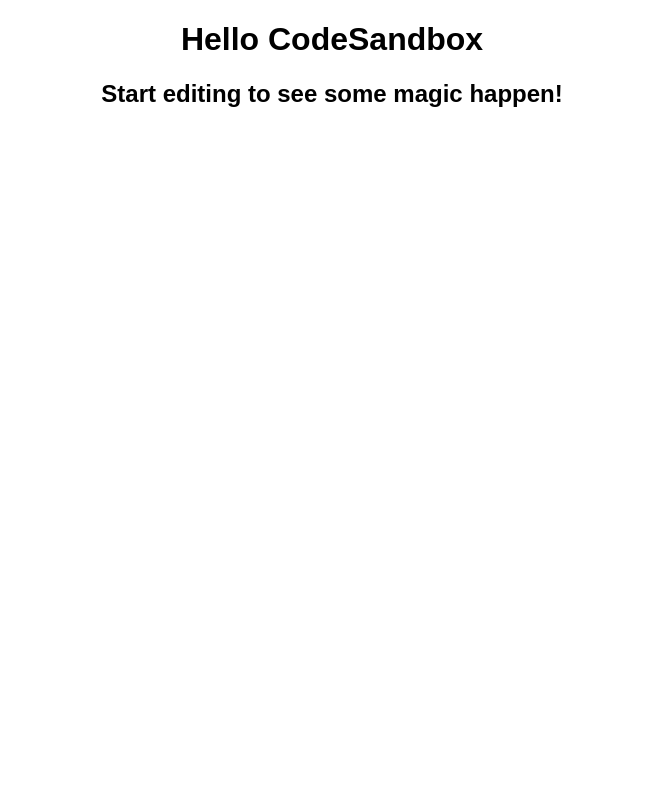
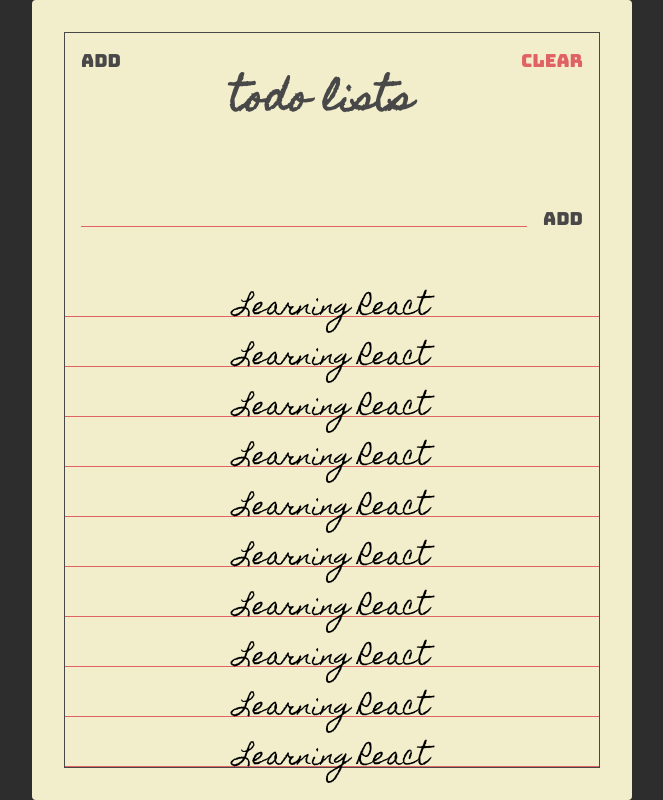
Before and after one commit to Sholahudin/react-todolist, a React (Create React App) app: page / in a window 1280 px wide. Shown: the whole page, without its empty margins (308-971 px from the left). Built offline with nearby package versions, Linux system fonts and the light colour scheme.

Commit message:
pengenalan dasar bagian bagian file di react

```diff
--- a/public/index.html
+++ b/public/index.html
@@ -1,16 +1,32 @@
 <!DOCTYPE html>
 <html lang="en">
-
   <head>
-	<meta charset="utf-8">
-	<meta name="viewport" content="width=device-width, initial-scale=1, shrink-to-fit=no">
-	<meta name="theme-color" content="#000000">
+    <meta charset="utf-8" />
+    <meta
+      name="viewport"
+      content="width=device-width, initial-scale=1, shrink-to-fit=no"
+    />
+    <meta name="theme-color" content="#000000" />
     <!--
       manifest.json provides metadata used when your web app is added to the
       homescreen on Android. See https://developers.google.com/web/fundamentals/engage-and-retain/web-app-manifest/
     -->
-	<link rel="manifest" href="%PUBLIC_URL%/manifest.json">
-	<link rel="shortcut icon" href="%PUBLIC_URL%/favicon.ico">
+    <link rel="manifest" href="%PUBLIC_URL%/manifest.json" />
+    <link rel="shortcut icon" href="%PUBLIC_URL%/favicon.ico" />
+    <link rel="preconnect" href="https://fonts.gstatic.com" />
+    <link
+      href="https://fonts.googleapis.com/css2?family=Homemade+Apple&display=swap"
+      rel="stylesheet"
+    />
+    <link
+      href="https://fonts.googleapis.com/css2?family=Bungee&family=Homemade+Apple&display=swap"
+      rel="stylesheet"
+    />
+    <link
+      href="https://fonts.googleapis.com/css2?family=Homemade+Apple&display=swap"
+      rel="stylesheet"
+    />
+
     <!--
       Notice the use of %PUBLIC_URL% in the tags above.
       It will be replaced with the URL of the `public` folder during the build.
@@ -39,5 +55,4 @@
       To create a production bundle, use `npm run build` or `yarn build`.
     -->
   </body>
-
 </html>
--- a/src/App.js
+++ b/src/App.js
@@ -1,10 +1,56 @@
+import React from "react";
 import "./styles.css";
 
 export default function App() {
   return (
-    <div className="App">
-      <h1>Hello CodeSandbox</h1>
-      <h2>Start editing to see some magic happen!</h2>
+    <div className="container">
+      <div className="frame">
+        <section className="header">
+          <button className="header-btn main-black-color">Add</button>
+          <h1 className="header-title">Todo Lists</h1>
+          <button className="header-btn main-red-color">Clear</button>
+        </section>
+
+        <section className="add">
+          <form className="add-form">
+            <input type="text" className="add-input" />
+            <button className="add-btn main-black-color">Add</button>
+          </form>
+        </section>
+
+        <section className="todos">
+          <div className="todo">
+            <span className="todo-text">Learning React</span>
+          </div>
+          <div className="todo">
+            <span className="todo-text">Learning React</span>
+          </div>
+          <div className="todo">
+            <span className="todo-text">Learning React</span>
+          </div>
+          <div className="todo">
+            <span className="todo-text">Learning React</span>
+          </div>
+          <div className="todo">
+            <span className="todo-text">Learning React</span>
+          </div>
+          <div className="todo">
+            <span className="todo-text">Learning React</span>
+          </div>
+          <div className="todo">
+            <span className="todo-text">Learning React</span>
+          </div>
+          <div className="todo">
+            <span className="todo-text">Learning React</span>
+          </div>
+          <div className="todo">
+            <span className="todo-text">Learning React</span>
+          </div>
+          <div className="todo">
+            <span className="todo-text">Learning React</span>
+          </div>
+        </section>
+      </div>
     </div>
   );
 }
--- a/src/styles.css
+++ b/src/styles.css
@@ -1,4 +1,155 @@
-.App {
-  font-family: sans-serif;
+* {
+  box-sizing: border-box;
+}
+
+:root {
+  --main-red-color: #e06262;
+  --main-black-color: #484848;
+}
+
+.main-red-color {
+  color: var(--main-red-color);
+}
+
+.main-black-color {
+  color: var(--main-black-color);
+}
+
+html {
+  font-size: 10px;
+}
+
+body {
+  display: flex;
+  justify-content: center;
+  align-content: center;
+  align-items: center;
+
+  background-color: #2d2d2d;
+  height: 100vh;
+}
+
+html,
+body {
+  margin: 0;
+  padding: 0;
+  font-family: -apple-system, BlinkMacSystemFont, "Segoe UI", Roboto, Oxygen,
+    Ubuntu, Cantarell, "Open Sans", "Helvetica Neue", sans-serif;
+}
+
+.container {
+  width: 600px;
+  height: 800px;
+  background-color: #f2eecb;
+  border-radius: 4px;
+
+  padding: 32px;
+}
+
+.frame {
+  border: 1px solid var(--main-black-color);
+  height: 100%;
+
+  display: flex;
+  flex-direction: column;
+  justify-content: space-between;
+}
+
+.header {
+  display: flex;
+  align-items: flex-start;
+}
+
+.header-title {
+  flex: 1;
   text-align: center;
+  font-size: 3.6rem;
+  font-family: "Homemade Apple", sans-serif;
+  text-transform: lowercase;
+  color: var(--main-black-color);
 }
+
+.header-btn {
+  font-size: 1.8rem;
+  font-family: "Bungee", sans-serif;
+
+  padding: 16px;
+  cursor: pointer;
+
+  background: unset;
+  border: unset;
+  outline: unset;
+}
+
+.header-btn.main-black-color:active {
+  text-shadow: 1px 1px 2px var(--main-black-color);
+}
+
+.header-btn.main-red-color:active {
+  text-shadow: 1px 1px 2px var(--main-red-color);
+}
+
+.add-btn.main-black-color:active {
+  text-shadow: 1px 1px 2px var(--main-black-color);
+}
+
+.add {
+  padding: 16px;
+}
+
+.add-form {
+  display: flex;
+  align-items: flex-start;
+}
+
+.add-input {
+  background: unset;
+  border: unset;
+  padding: 0 64px;
+
+  flex: 1;
+
+  border-bottom: 1px solid var(--main-red-color);
+  outline: unset;
+
+  font-family: "Homemade Apple", sans-serif;
+  font-size: 16px;
+  text-transform: lowercase;
+}
+
+.add-btn {
+  font-size: 1.8rem;
+  font-family: "Bungee", sans-serif;
+
+  padding: 16px;
+  padding-right: unset;
+  cursor: pointer;
+
+  background: unset;
+  border: unset;
+  outline: unset;
+}
+
+.todos {
+  display: flex;
+  flex-direction: column;
+}
+
+.todo {
+  position: relative;
+
+  flex: 1 0 auto;
+
+  min-height: 34px;
+  margin: 16px 0 0;
+  font-family: "Homemade Apple", sans-serif;
+  font-size: 24px;
+
+  border-bottom: 1px solid var(--main-red-color);
+}
+
+.todo-text {
+  position: absolute;
+  left: 50%;
+  transform: translate(-50%);
+}
```
Lines whose indentation alone changed are shown as unchanged.
